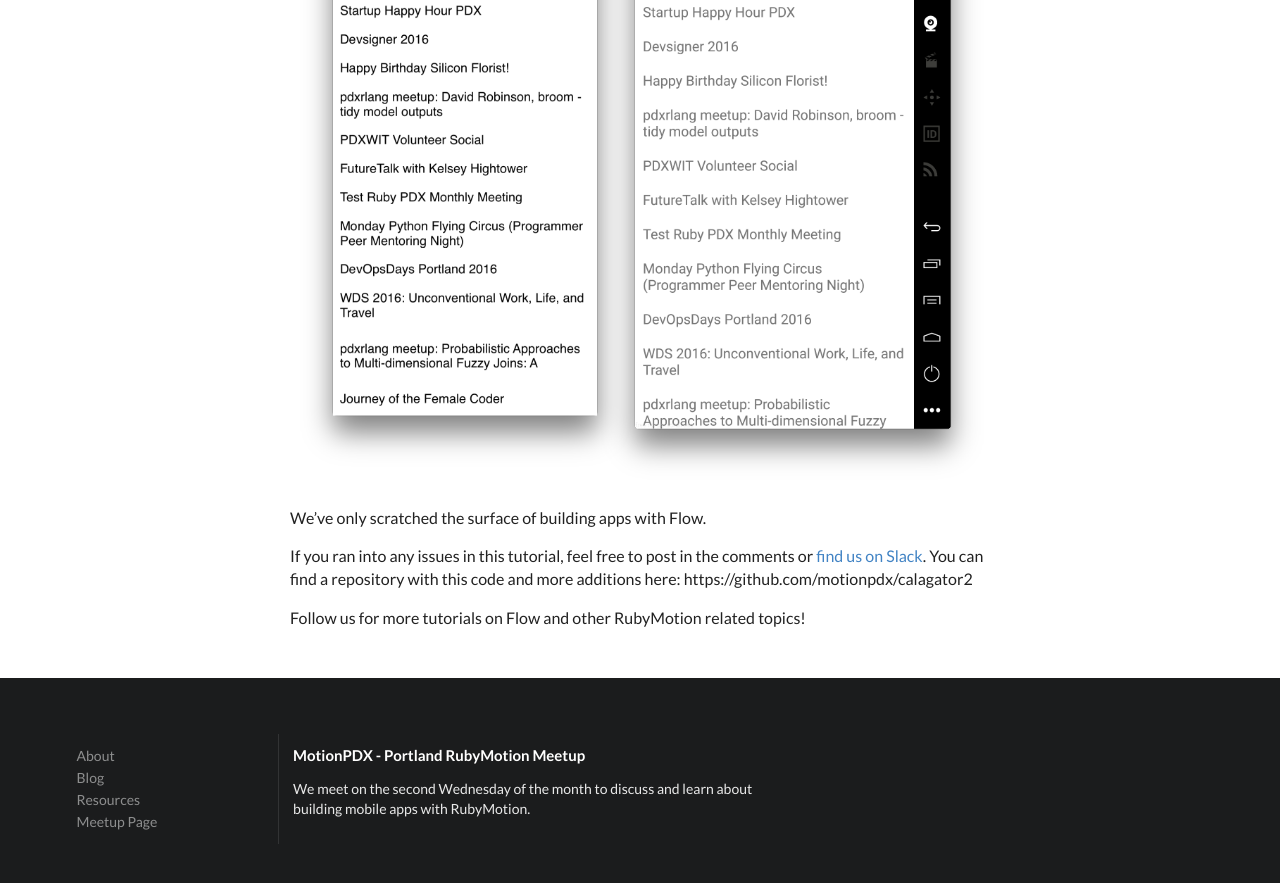
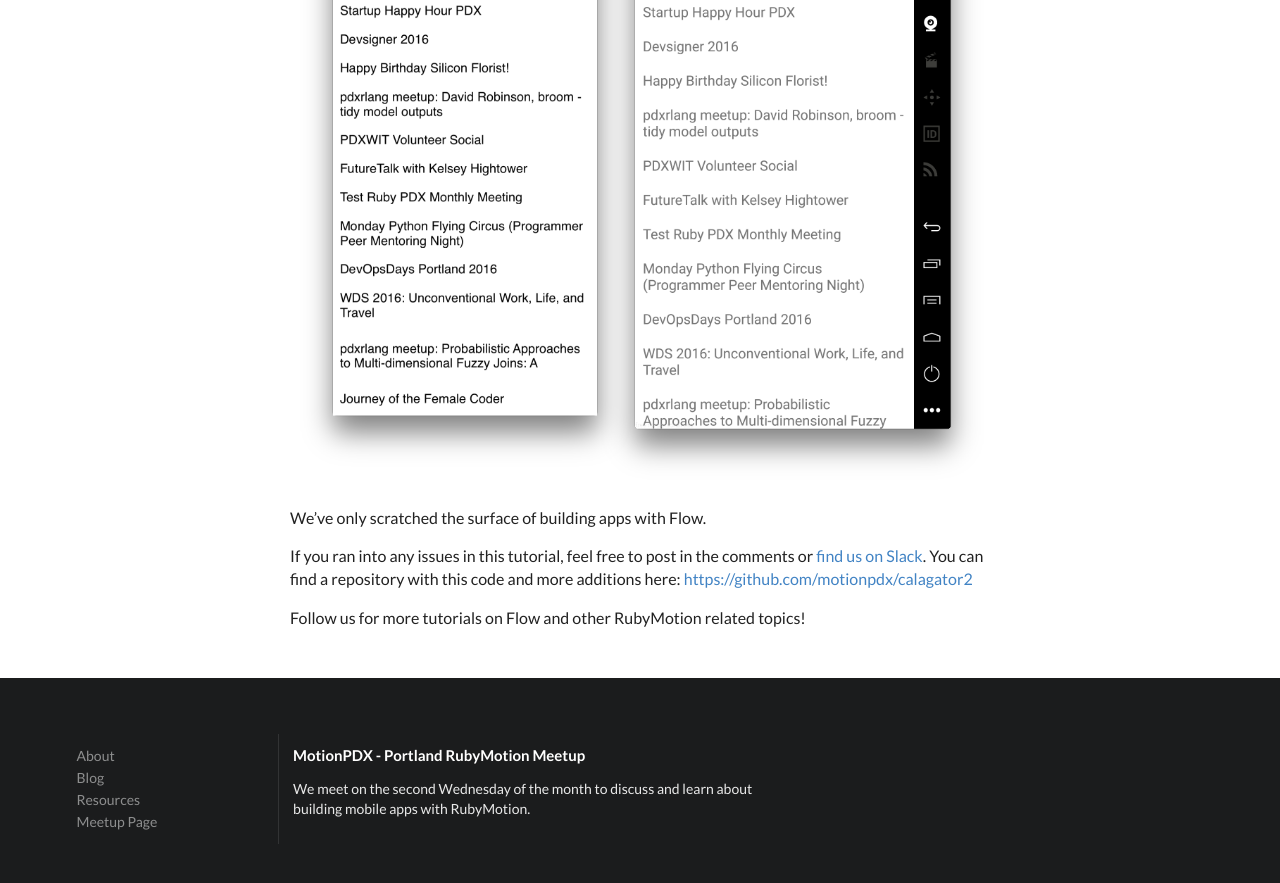
Before and after one commit to motionpdx/motionpdx.github.io, a Jekyll site: the page built from _posts/2016-07-14-cross-platform-mobile-development-with-flow.md, in a window 1280 px wide and 900 px high, scrolled down 6197 px. Shown: the top 883 px of the window. Built offline with Jekyll 4.4.1, drawn with Linux system fonts in a browser that asks for light colours; nearby versions of some CDN libraries; comment, search, counter and statistics services are not loaded; part of the change alters nothing that is shown.

```diff
--- a/_posts/2016-07-14-cross-platform-mobile-development-with-flow.md
+++ b/_posts/2016-07-14-cross-platform-mobile-development-with-flow.md
@@ -218,6 +218,6 @@ Now if you run the app in the simulator/emulator, you should see a list of event
 
 We've only scratched the surface of building apps with Flow.
 
-If you ran into any issues in this tutorial, feel free to post in the comments or [find us on Slack](https://motioneers.herokuapp.com). You can find a repository with this code and more additions here: https://github.com/motionpdx/calagator2
+If you ran into any issues in this tutorial, feel free to post in the comments or [find us on Slack](https://motioneers.herokuapp.com). You can find a repository with this code and more additions here: [https://github.com/motionpdx/calagator2](https://github.com/motionpdx/calagator2)
 
 Follow us for more tutorials on Flow and other RubyMotion related topics!
```
